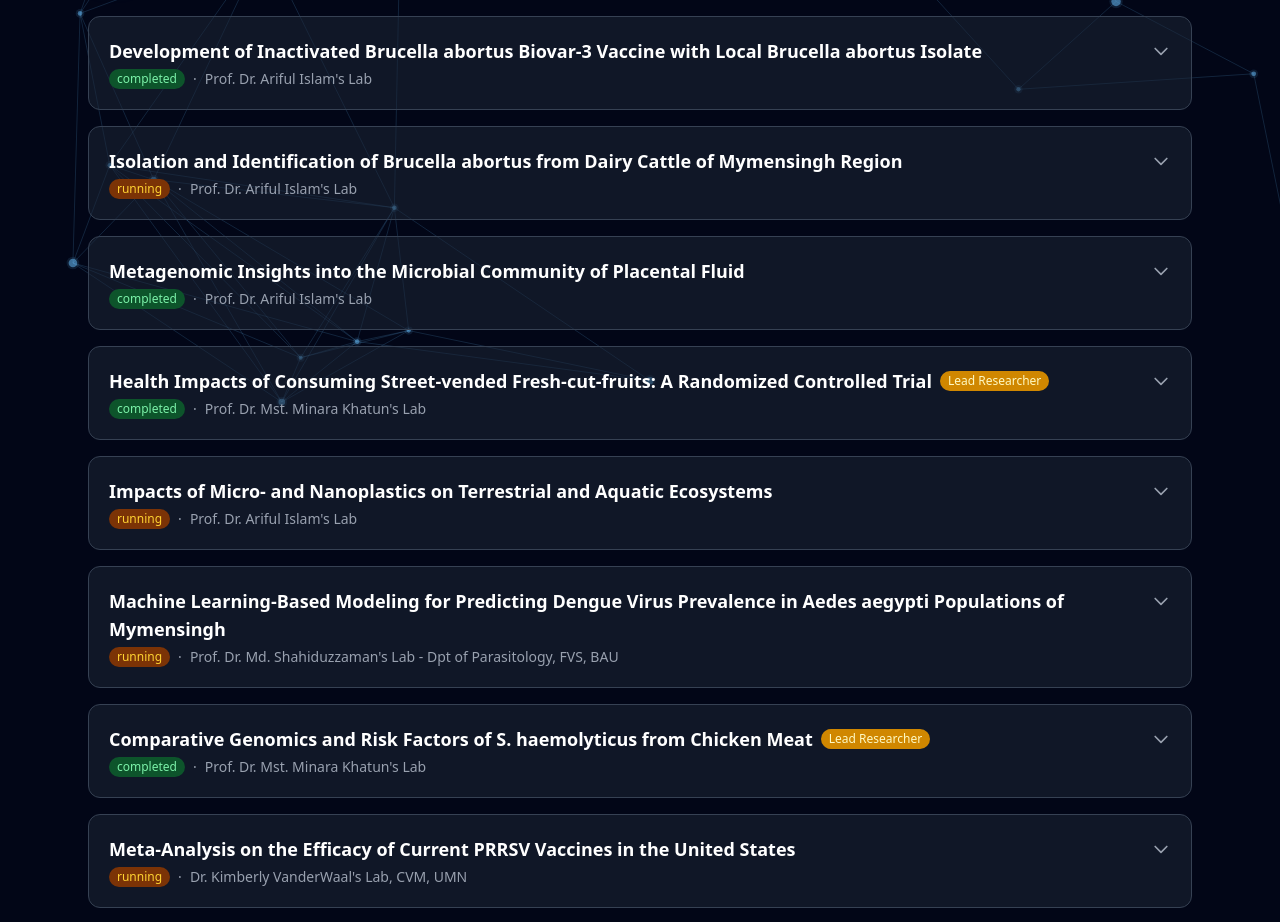
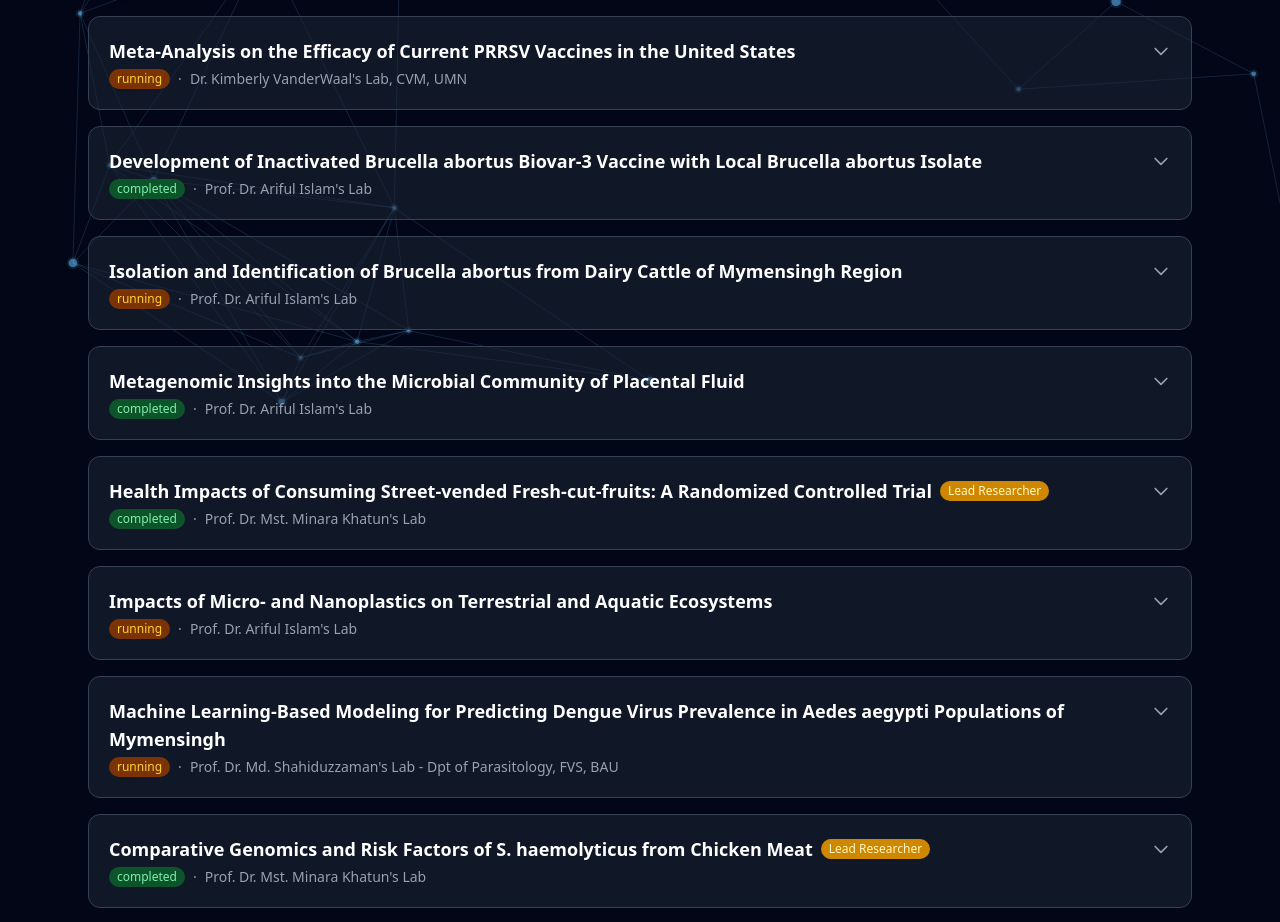
Before and after one commit to Nahid141/nahiduzzaman-portfolio, a Next.js app: page /research in a window 1280 px wide. Shown: the part 380-1302 px from the top of the page. Built offline with nearby package versions, Linux system fonts and the light colour scheme.

Commit message:
ReUpdated

```diff
--- a/app/research/page.tsx
+++ b/app/research/page.tsx
@@ -194,6 +194,17 @@ function NetworkBackground() {
 }
 
 const projects: Project[] = [
+  // Meta-analysis project placed first
+  {
+    id: 8,
+    title:
+      "Meta-Analysis on the Efficacy of Current PRRSV Vaccines in the United States",
+    status: "running",
+    lead: false,
+    lab: "Dr. Kimberly VanderWaal's Lab, CVM, UMN",
+    description:
+      "Ongoing systematic review and meta-analysis to quantify the effectiveness of commercially available PRRSV vaccines in U.S. swine herds.",
+  },
   {
     id: 1,
     title:
@@ -264,16 +275,7 @@ const projects: Project[] = [
     description:
       "Led a study combining whole-genome sequencing and epidemiological analysis to characterize Staphylococcus haemolyticus from retail chicken.",
   },
-  {
-    id: 8,
-    title:
-      "Meta-Analysis on the Efficacy of Current PRRSV Vaccines in the United States",
-    status: "running",
-    lead: false,
-    lab: "Dr. Kimberly VanderWaal's Lab, CVM, UMN",
-    description:
-      "Ongoing systematic review and meta-analysis to quantify the effectiveness of commercially available PRRSV vaccines in U.S. swine herds.",
-  },
+  // Note: id 8 already moved to top
   {
     id: 9,
     title:
```
